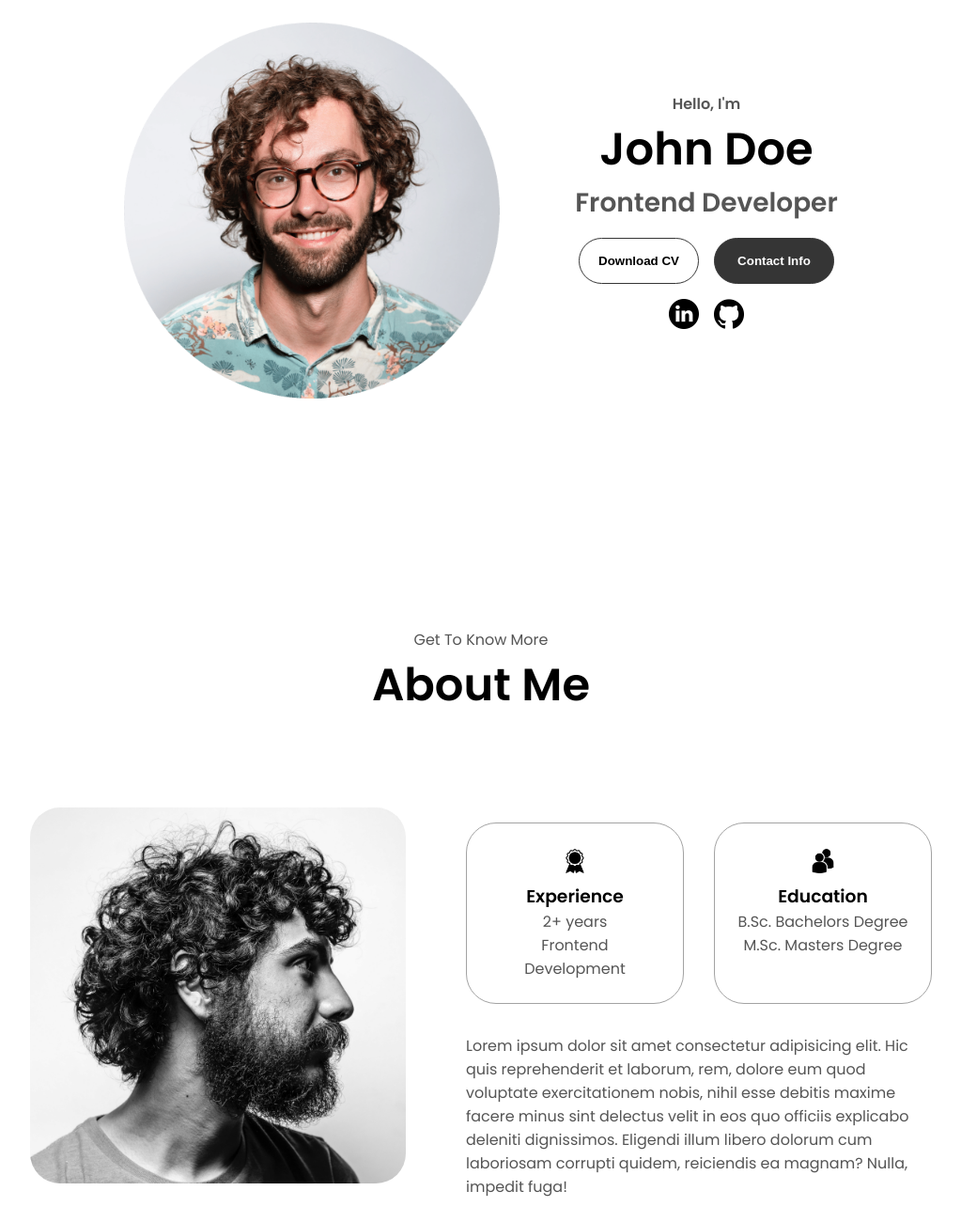
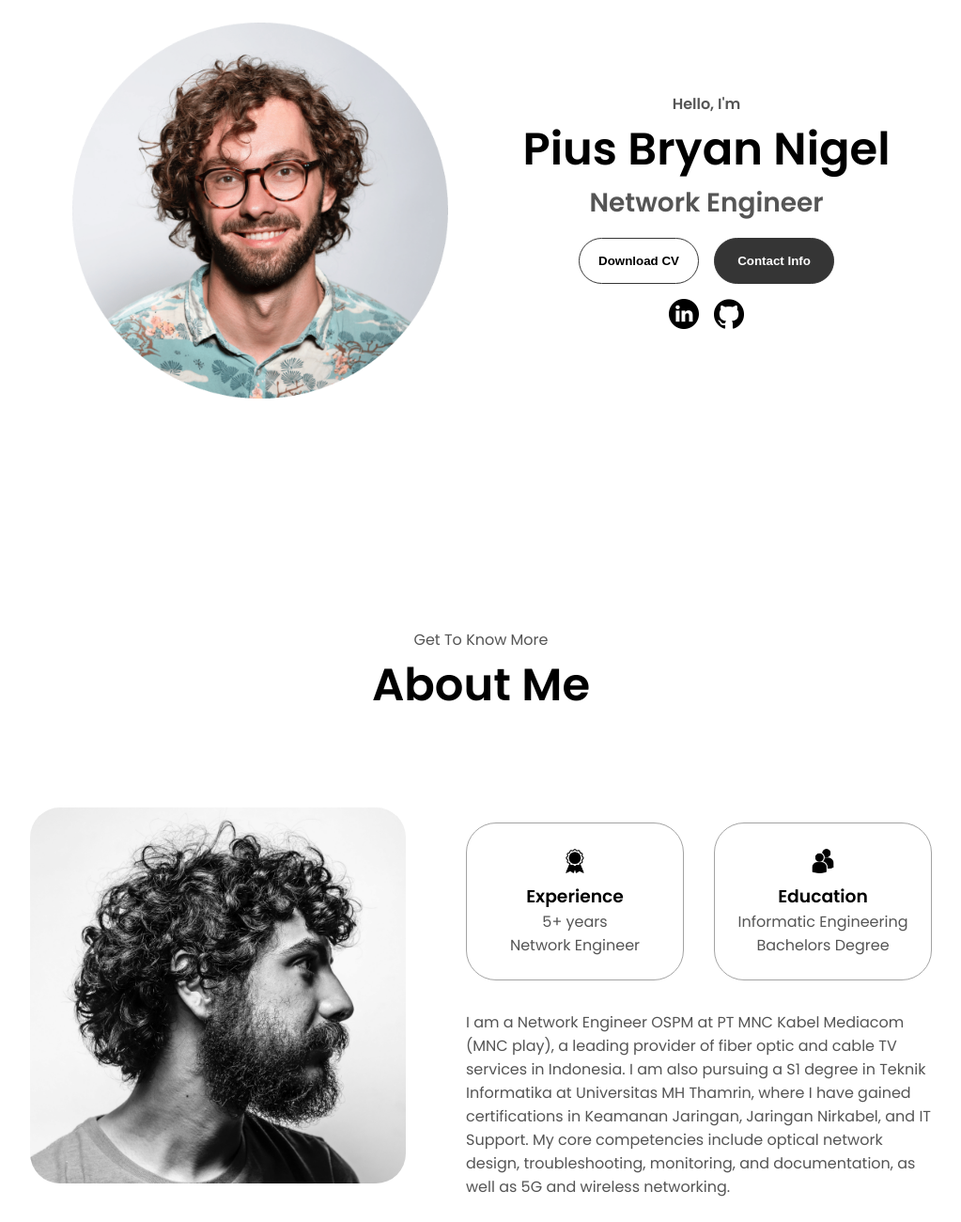
Before and after one commit to bryanexfo/bryanexfo.github.io, a plain HTML site: page index.html in a window 1280 px wide. Shown: the part 260-1560 px from the top of the page at 94% size, without its empty margins (128-1151 px from the left). Drawn offline with Linux system fonts and the light colour scheme.

Commit message:
index.html

```diff
--- a/index.html
+++ b/index.html
@@ -21,7 +21,7 @@
       </div>
     </nav>
     <nav id="hamburger-nav">
-      <div class="logo">John Doe</div>
+      <div class="logo">Pius Bryan Nigel</div>
       <div class="hamburger-menu">
         <div class="hamburger-icon" onclick="toggleMenu()">
           <span></span>
@@ -42,8 +42,8 @@
       </div>
       <div class="section__text">
         <p class="section__text__p1">Hello, I'm</p>
-        <h1 class="title">John Doe</h1>
-        <p class="section__text__p2">Frontend Developer</p>
+        <h1 class="title">Pius Bryan Nigel</h1>
+        <p class="section__text__p2">Network Engineer</p>
         <div class="btn-container">
           <button
             class="btn btn-color-2"
@@ -60,13 +60,13 @@
             src="./assets/linkedin.png"
             alt="My LinkedIn profile"
             class="icon"
-            onclick="location.href='https://linkedin.com/'"
+            onclick="location.href='https://linkedin.com/pius-bryan-nigel-m-sinaga'"
           />
           <img
             src="./assets/github.png"
             alt="My Github profile"
             class="icon"
-            onclick="location.href='https://github.com/'"
+            onclick="location.href='https://github.com/bryanexfo.github.io'"
           />
         </div>
       </div>
@@ -91,7 +91,7 @@
                 class="icon"
               />
               <h3>Experience</h3>
-              <p>2+ years <br />Frontend Development</p>
+              <p>5+ years <br />Network Engineer</p>
             </div>
             <div class="details-container">
               <img
@@ -100,18 +100,15 @@
                 class="icon"
               />
               <h3>Education</h3>
-              <p>B.Sc. Bachelors Degree<br />M.Sc. Masters Degree</p>
+              <p>Informatic Engineering Bachelors Degree</p>
             </div>
           </div>
           <div class="text-container">
             <p>
-              Lorem ipsum dolor sit amet consectetur adipisicing elit. Hic quis
-              reprehenderit et laborum, rem, dolore eum quod voluptate
-              exercitationem nobis, nihil esse debitis maxime facere minus sint
-              delectus velit in eos quo officiis explicabo deleniti dignissimos.
-              Eligendi illum libero dolorum cum laboriosam corrupti quidem,
-              reiciendis ea magnam? Nulla, impedit fuga!
-            </p>
+              I am a Network Engineer OSPM at PT MNC Kabel Mediacom (MNC play), a leading provider of fiber optic and cable TV services in Indonesia.
+              I am also pursuing a S1 degree in Teknik Informatika at Universitas MH Thamrin, where I have gained certifications in Keamanan Jaringan, Jaringan Nirkabel, and IT Support.
+              My core competencies include optical network design, troubleshooting, monitoring, and documentation, as well as 5G and wireless networking.
+
           </div>
         </div>
       </div>
@@ -128,7 +125,7 @@
       <div class="experience-details-container">
         <div class="about-containers">
           <div class="details-container">
-            <h2 class="experience-sub-title">Frontend Development</h2>
+            <h2 class="experience-sub-title">IT Support</h2>
             <div class="article-container">
               <article>
                 <img
@@ -352,7 +349,7 @@
             alt="Email icon"
             class="icon contact-icon email-icon"
           />
-          <p><a href="mailto:examplemail@gmail.com">Example@gmail.com</a></p>
+          <p><a href="mailto:examplemail@gmail.com">bryannigel1@gmail.com</a></p>
         </div>
         <div class="contact-info-container">
           <img
@@ -360,7 +357,7 @@
             alt="LinkedIn icon"
             class="icon contact-icon"
           />
-          <p><a href="https://www.linkedin.com">LinkedIn</a></p>
+          <p><a href="https://www.linkedin.com/in/pius-bryan-nigel-m-sinaga">LinkedIn</a></p>
         </div>
       </div>
     </section>
@@ -375,7 +372,7 @@
           </ul>
         </div>
       </nav>
-      <p>Copyright &#169; 2023 John Doe. All Rights Reserved.</p>
+      <p>Copyright &#169; 2023 Pius Bryan Nigel. All Rights Reserved.</p>
     </footer>
     <script src="script.js"></script>
   </body>
```
